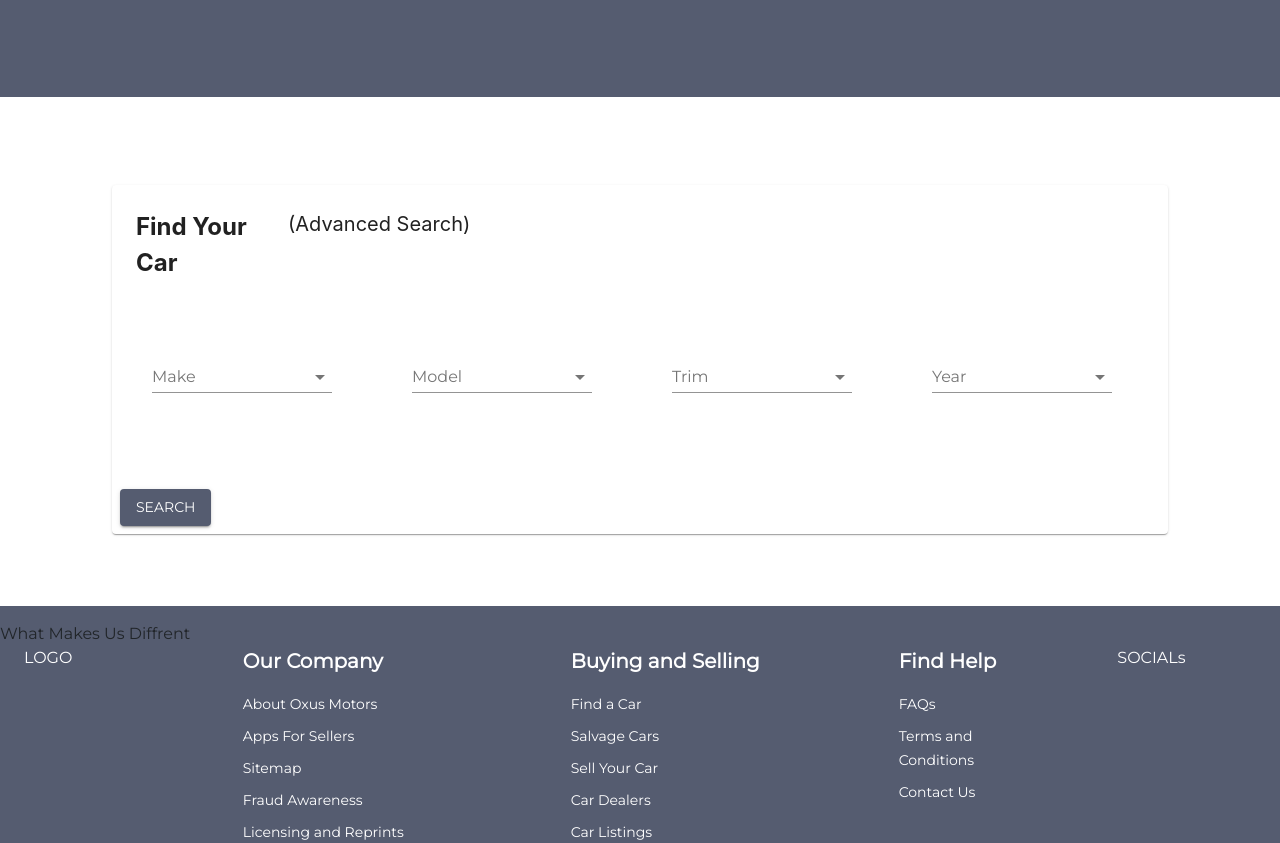
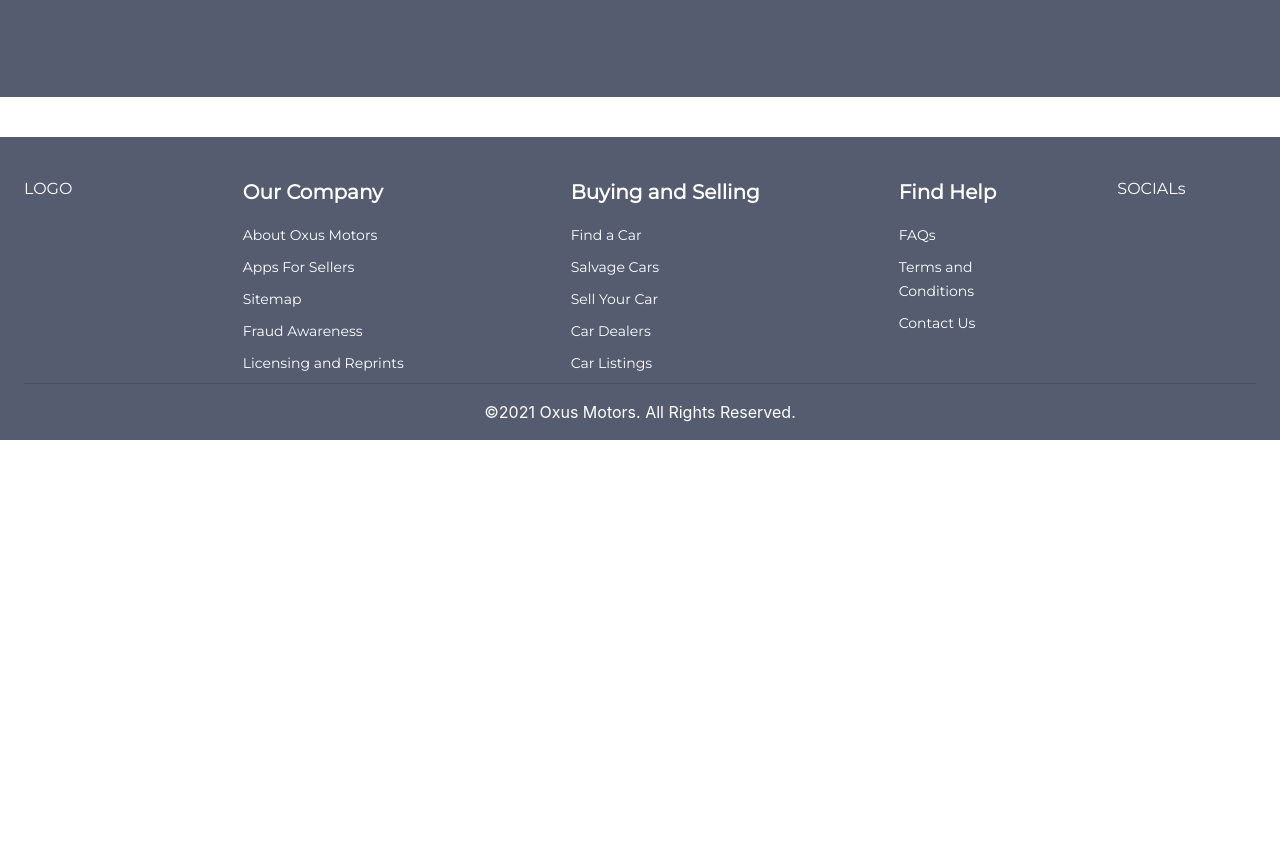
Before and after one commit to aysha30/Oxus_Motor, a React (Create React App) app: page / in a window 1280 px wide. Shown: the part 640-1483 px from the top of the page. After the commit the page ends 1080 px from the top, so only its background shows below. Built offline with nearby package versions, Linux system fonts and the light colour scheme.

Commit message:
Revert "un"
This reverts commit b14d248eff231647f0dab69582fde42130e5d6c2.

```diff
--- a/src/components/About.js
+++ b/src/components/About.js
@@ -38,7 +38,12 @@ export default function About() {
    <CssBaseline />
    <Navbar />
    <Container>
-    <Box m={4} style={{ marginTop: "100px" }}>
+    <Box m={4}>
+     <Typography variant="h5" align="center">
+      About Us
+     </Typography>
+    </Box>
+    <Box m={4}>
      <Typography variant="h5" align="center">
       About Us
      </Typography>
@@ -48,7 +53,7 @@ export default function About() {
       <Paper className={classes.paper} elevation={2} xs={12} variant="outlined">
        <Grid container>
         <Box p={2}>
-         <Grid item>
+         <Grid item xs={1}>
           <img className={classes.img} alt="CAR" src={Car1} />
          </Grid>
         </Box>
--- a/src/components/Home.js
+++ b/src/components/Home.js
@@ -19,12 +19,11 @@ import FormHelperText from "@material-ui/core/FormHelperText";
 import FormControl from "@material-ui/core/FormControl";
 import Select from "@material-ui/core/Select";
 import Paper from "@material-ui/core/Paper";
-import NativeSelect from "@material-ui/core/NativeSelect";
 
 const useStyles = makeStyles((theme) => ({
  formControl: {
-  margin: theme.spacing(4),
-  minWidth: 180,
+  margin: theme.spacing(1),
+  minWidth: 120,
  },
  selectEmpty: {
   marginTop: theme.spacing(2),
@@ -44,15 +43,6 @@ export default function Home() {
   height: "100",
   width: "100",
  };
-
- const [make, setMake] = React.useState("");
- const handleCh1 = (e) => setMake(e.target.value);
-
- const [model, setModel] = React.useState("");
- const handleCh2 = (e) => setModel(e.target.value);
-
- const [trim, setTrim] = React.useState("");
- const handleCh3 = (e) => setTrim(e.target.value);
 
  return (
   <React.Fragment>
@@ -129,110 +119,16 @@ export default function Home() {
       </Box>
       <Box p={5}></Box>
       <Box p={5}></Box>
-     </Typography>
-    </Container>
+     </Typography>{" "}
+    </Container>{" "}
    </Box>
-   <Box m={6} p={5}>
+   <Box m={5}>
     <Container>
      <Paper>
-      <Grid container>
-       <Grid item xs={12} sm={2}>
-        {" "}
-        <Box m={3} fontWeight="fontWeightBold" fontSize="h5.fontSize">
-         Find Your Car
-        </Box>
-       </Grid>
-       <Grid xs={12} sm={10}>
-        <Box pt={3} fontSize="h6.fontSize">
-         (Advanced Search)
-        </Box>
-       </Grid>
-       <Grid item>
-        <Box m={1}>
-         <FormControl className={classes.formControl}>
-          <InputLabel>Make</InputLabel>
-          <Select native onChange={handleCh1}>
-           <option aria-label="None" value="" />
-
-           <option value={1}>Toyota</option>
-           <option value={2}>Maserati</option>
-
-           <option value={3}>Porsche</option>
-           <option value={4}>Tesla</option>
-          </Select>
-         </FormControl>
-        </Box>{" "}
-       </Grid>
-       <Grid item>
-        <Box m={1}>
-         <FormControl className={classes.formControl}>
-          <InputLabel>Model</InputLabel>
-          <Select native onChange={handleCh2}>
-           <option aria-label="None" value="" />
-
-           <option value={1}>A</option>
-           <option value={2}>B</option>
-
-           <option value={3}>C</option>
-           <option value={4}>D</option>
-          </Select>
-         </FormControl>
-        </Box>{" "}
-       </Grid>
-       <Grid item>
-        <Box m={1}>
-         <FormControl className={classes.formControl}>
-          <InputLabel>Trim</InputLabel>
-          <Select native onChange={handleCh3}>
-           <option aria-label="None" value="" />
-
-           <option value={1}>1</option>
-           <option value={2}>2</option>
-
-           <option value={3}>3</option>
-           <option value={4}>4</option>
-          </Select>
-         </FormControl>
-        </Box>
-       </Grid>
-       <Grid item>
-        <Box m={1}>
-         {" "}
-         <FormControl className={classes.formControl}>
-          <InputLabel htmlFor="stp-native-select">Year</InputLabel>
-          <Select native defaultValue="" id="stp-native-select">
-           <option aria-label="None" disabled value="" />
-
-           <option value={1}>Option 1</option>
-           <option value={2}>Option 2</option>
-
-           <option value={3}>Option 3</option>
-           <option value={4}>Option 4</option>
-          </Select>
-         </FormControl>
-        </Box>
-       </Grid>
-       <Box>
-        {" "}
-        <Grid>
-         <Box m={1} pt={6}>
-          <Button variant="contained" color="primary">
-           <Typography color="white" variant="button">
-            Search
-           </Typography>
-          </Button>
-         </Box>
-        </Grid>
-       </Box>
-      </Grid>
-      <Grid container></Grid>
+      <Grid container> </Grid>
      </Paper>
     </Container>
    </Box>
-   <Box>
-    <Typography>What Makes Us Diffrent</Typography>
-   </Box>
-
    <Footer />
   </React.Fragment>
  );
--- a/src/components/inventory-components/searchBox.js
+++ b/src/components/inventory-components/searchBox.js
@@ -1,14 +1,5 @@
-import React from "react";
-import {
- Box,
- TextField,
- Grid,
- Typography,
- Button,
- useMediaQuery,
- Container,
- InputBase,
-} from "@material-ui/core";
+import React from 'react';
+import { Box, TextField, Grid, Typography, Button, useMediaQuery, Container, InputBase } from '@material-ui/core';
 import { makeStyles, useTheme, fade } from "@material-ui/core/styles";
 
 const useStyles = makeStyles((theme) => ({
@@ -16,39 +7,41 @@ const useStyles = makeStyles((theme) => ({
         flexGrow: 1,
     },
     gridContainer: {
-  [theme.breakpoints.down("xs")]: {
+        [theme.breakpoints.down('xs')]:{
             height: "100px",
         },
-  [theme.breakpoints.up("sm")]: {
+        [theme.breakpoints.up('sm')]:{
             padding: "20px",
             height: "90px",
         },
+
     },
     gridSearch: {
         border: 0,
-  [theme.breakpoints.down("xs")]: {
+        [theme.breakpoints.down('xs')]:{
             width: "100%",
         },
-  [theme.breakpoints.up("sm")]: {
+        [theme.breakpoints.up('sm')]:{
             // marginLeft:"100px",
             width: "50%",
         },
     },
     gridItem: {
-  [theme.breakpoints.down("xs")]: {
+        [theme.breakpoints.down('xs')]:{
             width: "300",
         },
-  [theme.breakpoints.up("sm")]: {
+        [theme.breakpoints.up('sm')]:{
             // marginLeft:"100px",
             width: "70%",
         },
     },
     gridAdvance: {
-  [theme.breakpoints.down("xs")]: {
+        [theme.breakpoints.down('xs')]:{
             padding: "10px 80px",
             width: "100%",
+
         },
-  [theme.breakpoints.up("sm")]: {
+        [theme.breakpoints.up('sm')]:{
             padding: "0px 20px",
             width: "100px",
         },
@@ -73,32 +66,37 @@ const useStyles = makeStyles((theme) => ({
         borderRadius: 5,
         backgroundColor: "#b59b70",
         boxShadow: "1px 1px 20px #aaaaaa",
-  color: "#ffffff",
+        color: "#ffffff"
     },
-}));
+}))
 
 export default function SearchBox(props) {
+
     const classes = useStyles();
 
- return (
+    return(
         <div className={classes.root}>
-   <Grid
-    container
+            <Grid container
                 className={classes.gridContainer}
                 direction="row"
                 justify="center"
                 alignItems="stretch"
                  >
-    <Grid
-     container
+                <Grid container
                     className={classes.gridSearch}
                     direction="row"
                     justify="center"
                     alignItems="stretch"
-     style={{ shadow: 3 }}
+                    style={{ shadow: 5}}
                    >
-     <Grid item className={classes.gridItem}>
-      <input className={classes.textField} placeholder="Find a Car..." />
+
+                    <Grid item
+                        className={classes.gridItem}>
+                        <input
+                            className={classes.textField}
+                            placeholder="Find a Car..."
+
+                            />
                     </Grid>
                     <Grid item>
                         <Button
@@ -110,7 +108,8 @@ export default function SearchBox(props) {
                         </Button>
                     </Grid>
                 </Grid>
-    <Grid item className={classes.gridAdvance}>
+                <Grid item
+                    className={classes.gridAdvance}>
                     <Button
                             className={classes.advanceButton}
                             variant="contained"
@@ -121,5 +120,5 @@ export default function SearchBox(props) {
                 </Grid>
             </Grid>
         </div>
- );
+    )
 }
--- a/src/components/modules/Footer.js
+++ b/src/components/modules/Footer.js
@@ -103,7 +103,7 @@ export default function Footer() {
       </Grid>
      </Typography>
      <Divider />
-     <Box textAlign="center" pt={{ xs: 2, sm: 2 }} pb={{ xs: 2, sm: 2 }}>
+     <Box textAlign="center" pt={{ xs: 2, sm: 2 }} pb={{ xs: 5, sm: 2 }}>
       ©{new Date().getFullYear()} Oxus Motors. All Rights Reserved.
      </Box>
     </Container>
```
Also changed, not shown: src/components/Inventory.js (+21 -22 lines), src/components/inventory-components/optionBar.js (+44 -64 lines). Lines whose indentation alone changed are shown as unchanged.
